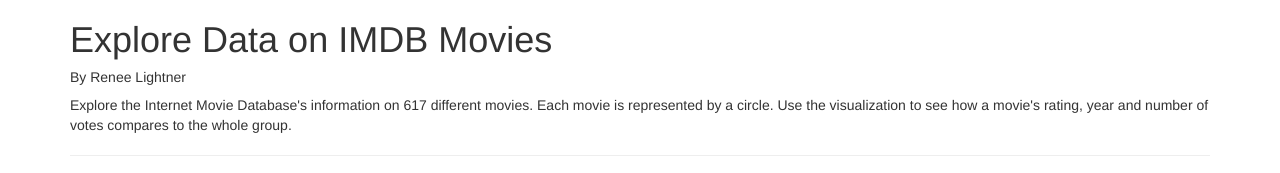
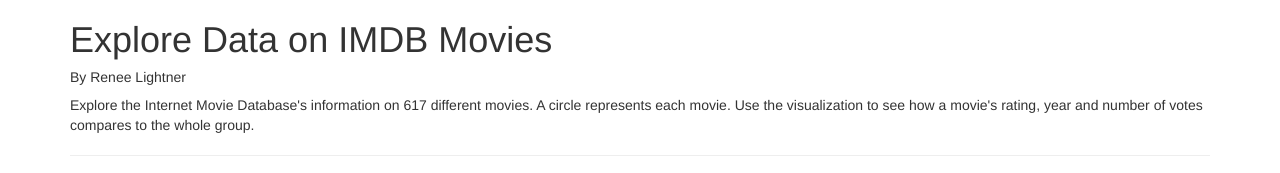
Before and after one commit to reneelightner/explore-movies, a plain HTML site: page index.html in a window 1280 px wide. Shown: the top 173 px of the page. Drawn offline with nearby package versions, Linux system fonts and the light colour scheme.

Commit message:
fix dek add architecture sketch

```diff
--- a/index.html
+++ b/index.html
@@ -16,7 +16,7 @@
 				<div class="col-md-12">
 					<h1>Explore Data on IMDB Movies</h1>
 					<h5>By Renee Lightner</h5>
-					<p class='dek'>Explore the Internet Movie Database's information on <span></span> different movies. Each movie is represented by a circle. Use the visualization to see how a movie's rating, year and number of votes compares to the whole group.</p>
+					<p class='dek'>Explore the Internet Movie Database's information on <span></span> different movies. A circle represents each movie. Use the visualization to see how a movie's rating, year and number of votes compares to the whole group.</p>
 					<hr>
 					<h5>Filter the movies (circles) by genre:</h5>
 					<div class="btn-group genres-buttons"></div>
```
Also changed, not shown: 1 other file.
